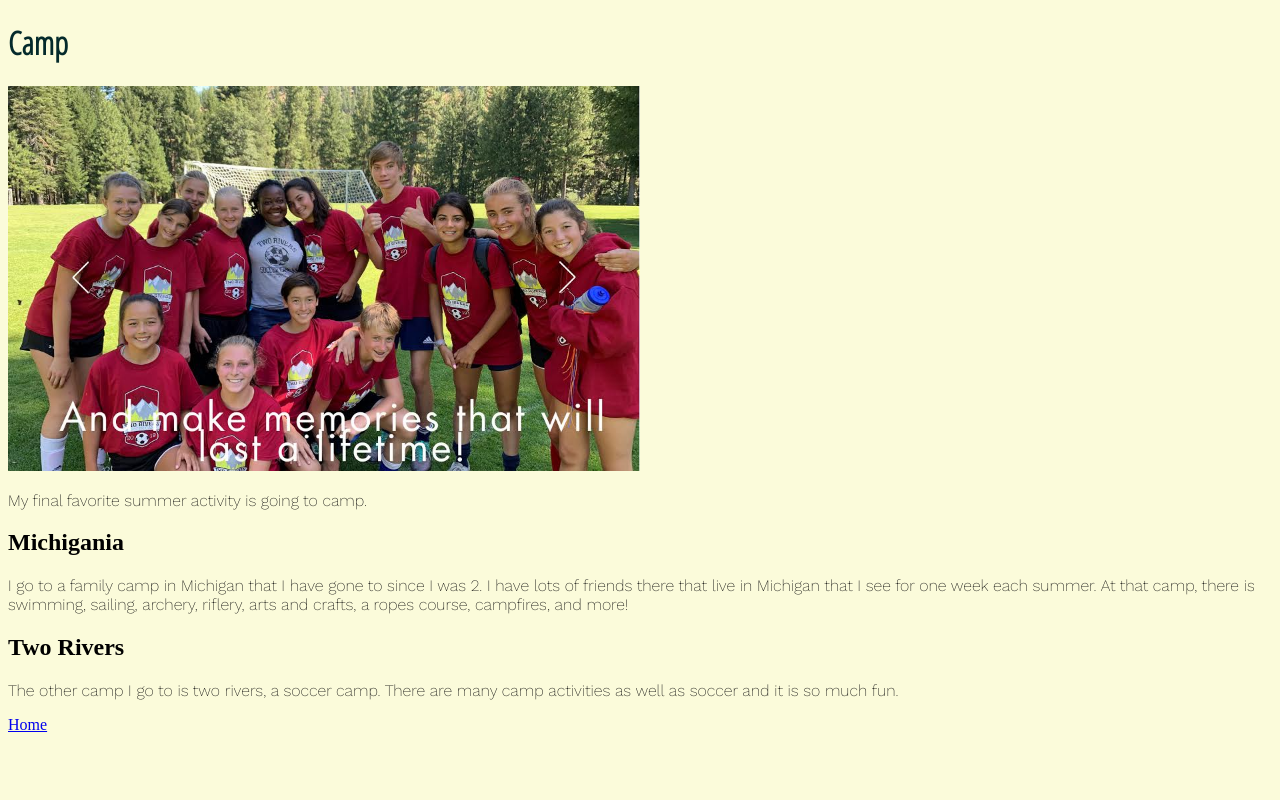
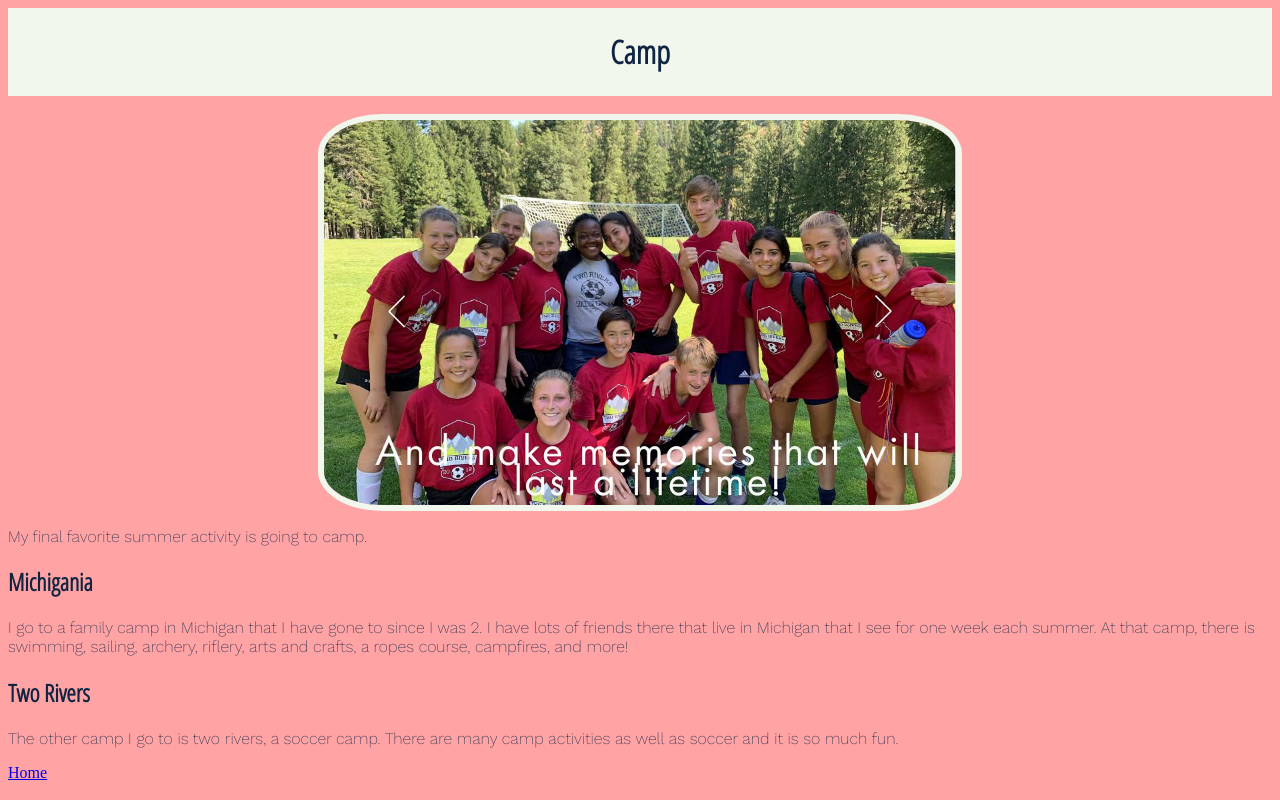
Before and after one commit to audreys21/audreys21.github.io, a plain HTML site: page camp.html in a window 1280 px wide. Drawn offline with nearby package versions, Linux system fonts and the light colour scheme.

Commit message:
Add files via upload

```diff
--- a/camp.html
+++ b/camp.html
@@ -9,8 +9,11 @@
 </head>
 
 <body>
-	<h1>Camp</h1>
-<img src="campPhoto.jpeg" alt="Camp" width="50%" height="auto" />
+	<div class="header">
+		<h1 class="center">Camp</h1>
+	</div>
+	<br>
+<img src="campPhoto.jpeg" alt="Camp" width="50%" height="auto" class="center"/>
 	<p>My final favorite summer activity is going to camp.
 	<h2>Michigania</h2>
 	<p>I go to a family camp in Michigan that I have gone to since I was 2. I have lots of friends there that live in Michigan that I see for one week each summer. At that camp, there is swimming, sailing, archery, riflery, arts and crafts, a ropes course, campfires, and more!</p>
--- a/style.css
+++ b/style.css
@@ -1,14 +1,33 @@
 h1 {
-	color: #042A2B;
+	color: #102542;
+	font-family: 'Open Sans Condensed', sans-serif;
+	text-align: center;
+}
+h2 {
+	color: #102542;
 	font-family: 'Open Sans Condensed', sans-serif;
 }
 body {
-	background-color: #FBFBDA;
+	background-color: #FFA3A5;
 }
 .header {
-	background-color: #CCC9E7:;
-	padding: 20px 15px;
+	background-color: #F1F7ED;
+	padding: 1px 5px;
 }
 p {
 	font-family: 'Work Sans', sans-serif;
+	color: #102542;
 }
+a:hover {
+	color: #F1F7ED;
+}
+.center {
+	display: block;
+	margin-left: auto;
+	margin-right: auto;
+	width: 60;
+}
+img {
+	border: 6px solid #F1F7ED;
+	border-radius: 10%;
+}
```
Also changed, not shown: index.html (+2 -1 lines), lacrosse.html (+5 -2 lines), soccer.html (+5 -2 lines), spendingTimeWithFriends.html (+5 -2 lines).
